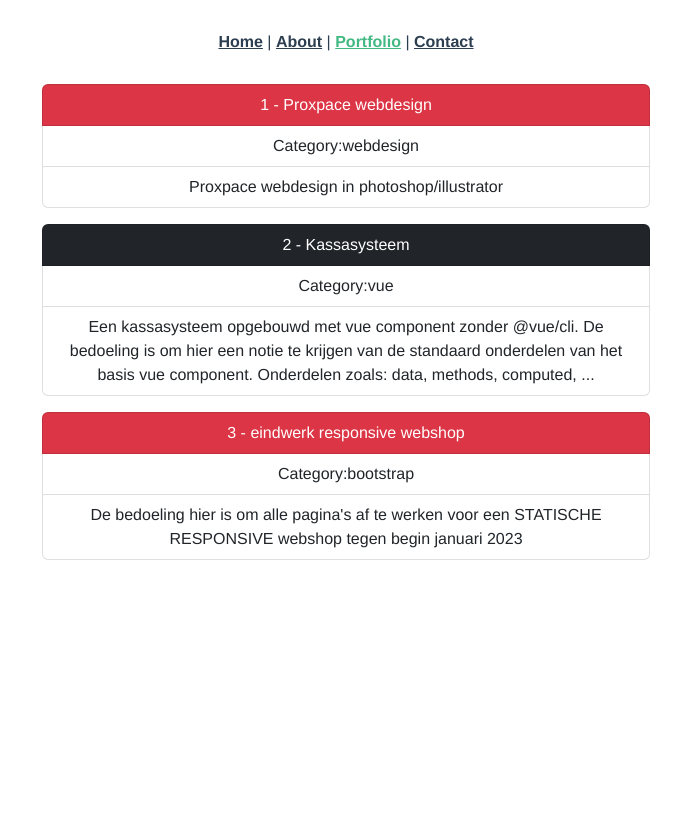
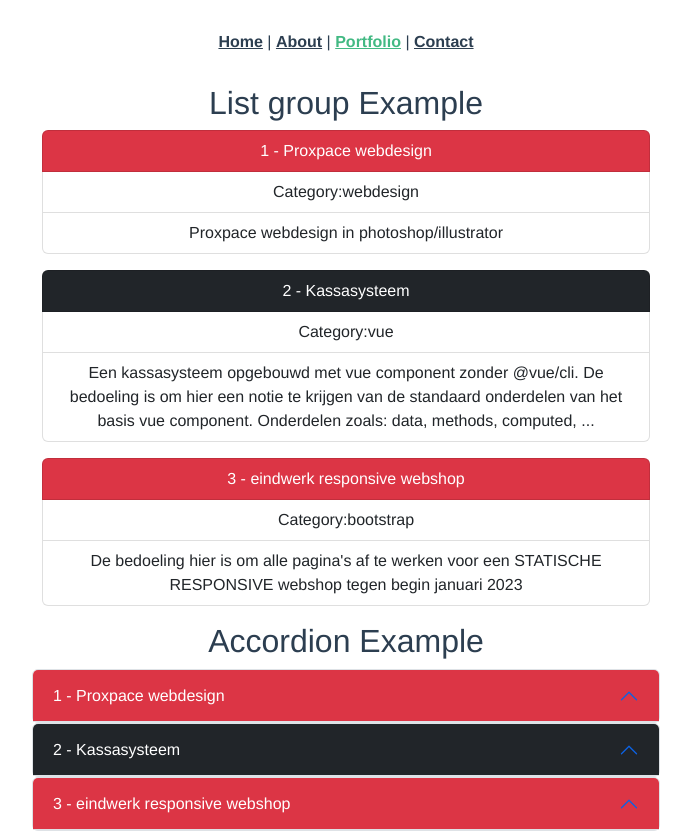
Before and after one commit to syntraprogrammeurs/vueprojectklas, a Vue app: page /portfolio in a window 1280 px wide. Shown: the whole page, without its empty margins (294-985 px from the left). Before the commit the page ends 800 px from the top, so only its background shows below. Built offline with nearby package versions, Linux system fonts and the light colour scheme.

Commit message:
accordionItem end

```diff
--- /dev/null
+++ b/src/components/AccordionItem.vue
@@ -0,0 +1,57 @@
+<template>
+  <div class="accordion" id="accordionExample">
+    <div class="accordion-item">
+      <h2 class="accordion-header" :id="'heading' + werk.id">
+        <button
+          class="accordion-button"
+          :class="[werk.id % 2 ? 'bg-danger text-white' : 'bg-dark text-white']"
+          type="button"
+          data-bs-toggle="collapse"
+          :data-bs-target="'#collapse' + werk.id"
+          aria-expanded="true"
+          :aria-controls="'collapse' + werk.id"
+        >
+          {{ werk.id }} - {{ werk.title }}
+        </button>
+      </h2>
+      <div
+        :id="'collapse' + werk.id"
+        class="accordion-collapse collapse collapsed"
+        :aria-labelledby="'heading' + werk.id"
+        data-bs-parent="#accordionExample"
+      >
+        <div class="accordion-body">
+          <h4>{{ werk.category }}</h4>
+          {{ werk.description }}
+        </div>
+      </div>
+    </div>
+  </div>
+</template>
+
+<script>
+export default {
+  name: "AccordionItem",
+  props: {
+    werk: Object,
+  },
+};
+</script>
+
+<!-- Add "scoped" attribute to limit CSS to this component only -->
+<style scoped>
+h3 {
+  margin: 40px 0 0;
+}
+ul {
+  list-style-type: none;
+  padding: 0;
+}
+li {
+  display: inline-block;
+  margin: 0 10px;
+}
+a {
+  color: #42b983;
+}
+</style>
--- a/src/components/PortfolioItem.vue
+++ b/src/components/PortfolioItem.vue
@@ -1,6 +1,4 @@
 <template>
-  <div class="container-fluid">
-    <div class="col-12 col-lg-6 offset-lg-3">
   <ul class="list-group mb-3">
     <li
       class="list-group-item"
@@ -11,8 +9,6 @@
     <li class="list-group-item">Category:{{ werk.category }}</li>
     <li class="list-group-item">{{ werk.description }}</li>
   </ul>
-    </div>
-  </div>
 </template>
 
 <script>
--- a/src/main.js
+++ b/src/main.js
@@ -3,5 +3,6 @@ import App from "./App.vue";
 import router from "./router";
 import store from "./store";
 import "bootstrap/dist/css/bootstrap.min.css";
+import "bootstrap/dist/js/bootstrap.min";
 
 createApp(App).use(store).use(router).mount("#app");
--- a/src/views/PortfolioView.vue
+++ b/src/views/PortfolioView.vue
@@ -1,6 +1,15 @@
 <template>
-  <div class="portfolio">
-    <PortfolioItem v-for="werk in werken" :key="werk.id" :werk="werk" />
+  <div class="container-fluid">
+    <div class="col-12 col-lg-6 offset-lg-3">
+      <h2>List group Example</h2>
+      <PortfolioItem v-for="werk in werken" :key="werk.id" :werk="werk" />
+      <h2>Accordion Example</h2>
+      <AccordionItem
+        v-for="werk in werken"
+        :key="werk.id"
+        :werk="werk"
+      ></AccordionItem>
+    </div>
   </div>
 </template>
 
@@ -8,6 +17,7 @@
 // @ is an alias to /src
 
 import PortfolioItem from "@/components/PortfolioItem";
+import AccordionItem from "@/components/AccordionItem";
 
 export default {
   name: "PortfolioView",
@@ -39,6 +49,7 @@ export default {
   },
   components: {
     PortfolioItem,
+    AccordionItem,
   },
 };
 </script>
```
Lines whose indentation alone changed are shown as unchanged.
